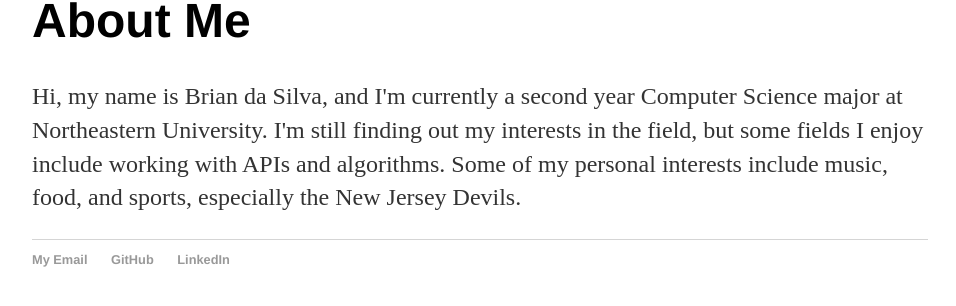
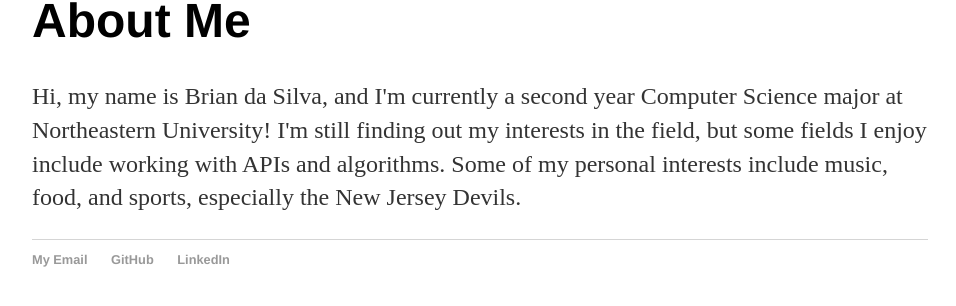
Before and after one commit to br1317/br1317.github.io, a Jekyll site: the page built from about/index.html, in a window 1280 px wide. Shown: the part 117-423 px from the top of the page, without its empty margins (160-1116 px from the left). Built offline with Jekyll 4.4.1, drawn with Linux system fonts in a browser that asks for light colours.

```diff
--- a/about/index.html
+++ b/about/index.html
@@ -4,5 +4,5 @@ title: Brian da Silva || CS Major @ Northeastern University
 ---
 <div class="blurb">
 	<h1>About Me</h1>
-	<p>Hi, my name is Brian da Silva, and I'm currently a second year Computer Science major at Northeastern University. I'm still finding out my interests in the field, but some fields I enjoy include working with APIs and algorithms. Some of my personal interests include music, food, and sports, especially the New Jersey Devils. </a></p>
+	<p>Hi, my name is Brian da Silva, and I'm currently a second year Computer Science major at Northeastern University! I'm still finding out my interests in the field, but some fields I enjoy include working with APIs and algorithms. Some of my personal interests include music, food, and sports, especially the New Jersey Devils. </a></p>
 </div><!-- /.blurb -->
```
